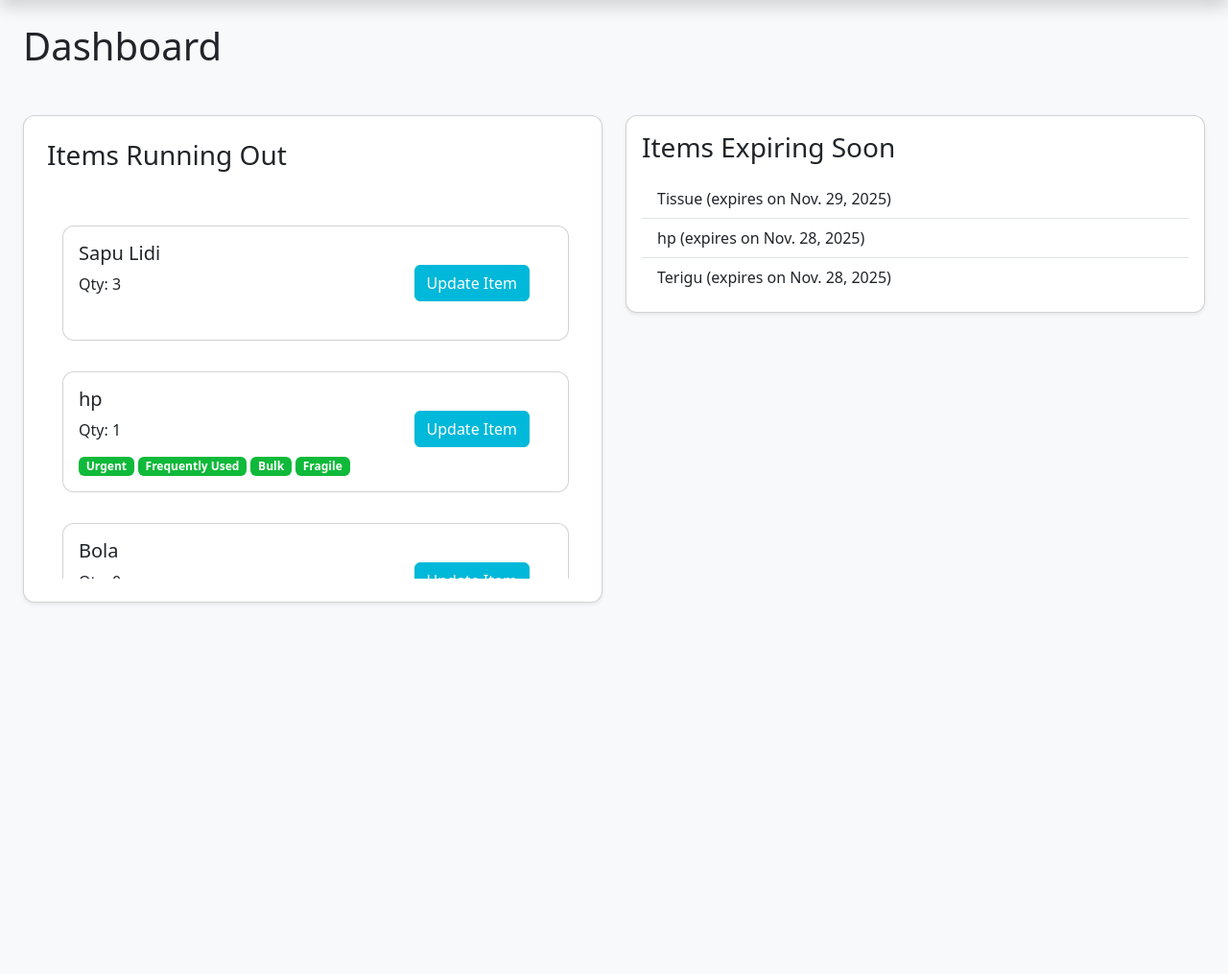
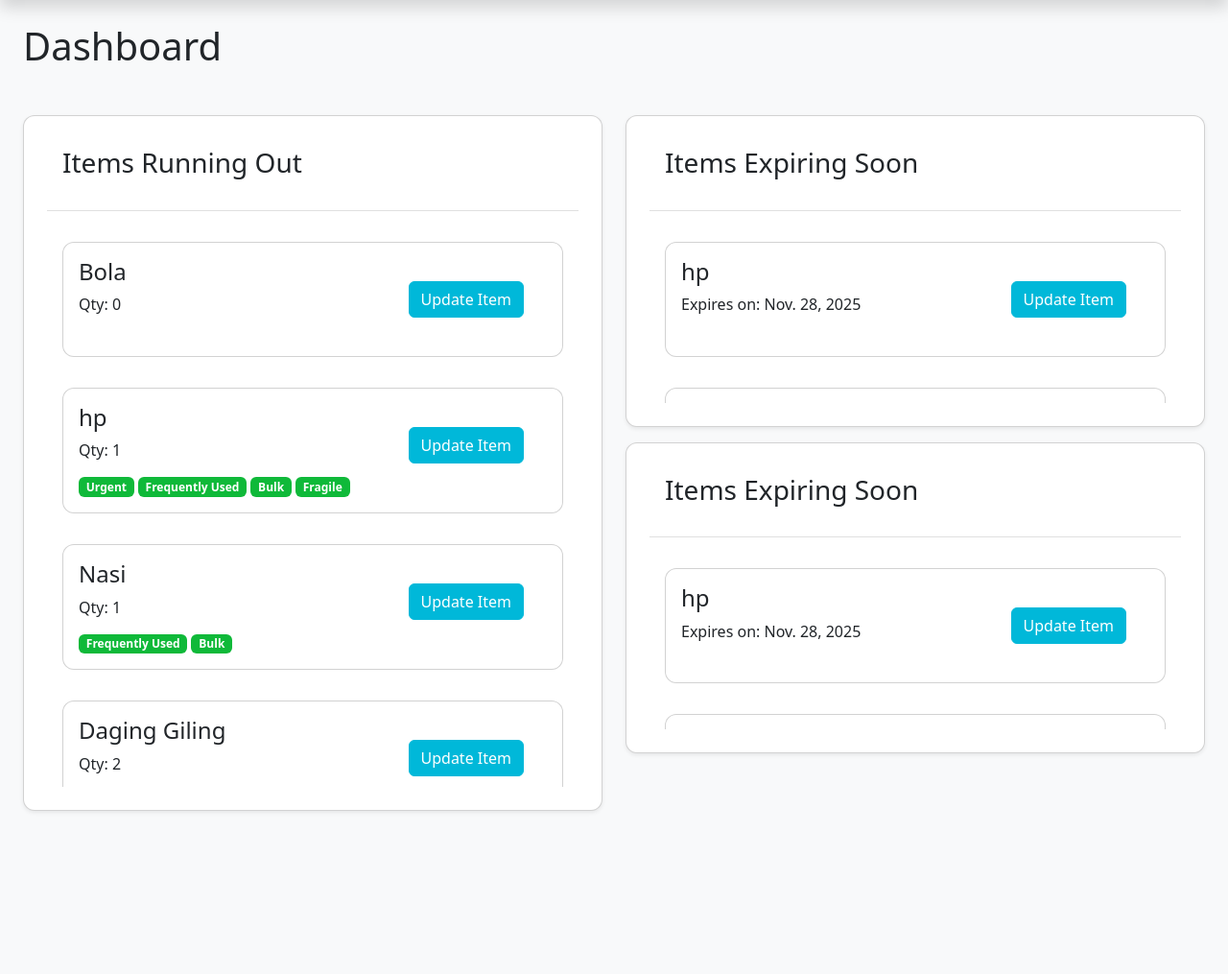
Before and after one commit to CaptainLilGuy/Homeventory, a Django app: page / in a window 1280 px wide. Shown: the part 120-1135 px from the top of the page at 96% size. Run offline with Django 5.2, Linux system fonts and the light colour scheme; a user stored in the database is signed in; data comes from the database, SQL or seed files in the repository; both versions use the stored data as it was after the commit; some libraries are stand-ins or nearby versions.

Commit message:
Furnished card designs and adding a new card on the home page (idk what to do with that space so imma put something there for now lol)

```diff
--- a/home/templates/home/index.html
+++ b/home/templates/home/index.html
@@ -6,22 +6,17 @@
     <div class="row">
         <div class="col-sm-6">
             <div class="card p-4 shadow-sm">
-                <h3 class="card-title mb-4">Items Running Out</h3>
-                <div class="card-body scrollable-card" style="max-height: 400px; overflow-y: auto; padding-bottom: 10px;">
-                    <!-- <ul class="list-group list-group-flush">
-                        {% for item in low_stock %}
-                            <li class="list-group-item">{{ item.item_name }} - {{ item.quantity }} left</li>
-                        {% empty %}
-                            <li class="list-group-item">No low stock items 🎉</li>
-                        {% endfor %}
-                    </ul> -->
+                <div class="card-header">
+                    <h3 class="card-title mb-4">Items Running Out</h3>
+                </div>
+                <div class="card-body scrollable-card-600">
                     {% for item in low_stock %}
                     <div class="row mt-3">
                         <div class="col mb-3">
                             <div class="card">
                                 <div class="card-body">
                                     <a class="btn btn-primary m-4 float-end" href="{% url 'item_edit' item.item_id %}">Update Item</a>
-                                    <h5 class="card-title">{{ item.item_name }}</h5>
+                                    <h4 class="card-title">{{ item.item_name }}</h4>
                                     <p class="card-text">Qty: {{ item.quantity }}</p>
                                     <div class="d-flex flex-wrap gap-1 mt-auto">
                                     {% if item.tags %}
@@ -40,17 +35,53 @@
                 </div>
             </div>
         </div>
-        <div class="col-sm-6 p3">
-            <div class="card shadow-sm">
-                <div class="card-body">
-                    <h3 class="card-title mb-3">Items Expiring Soon</h3>
-                    <ul class="list-group list-group-flush">
+        <div class="col-sm-6">
+            <div class="row-sm-6 mb-3">
+                <div class="card p-4 shadow-sm">
+                    <div class="card-header">
+                        <h3 class="card-title mb-4">Items Expiring Soon</h3>
+                    </div>
+                    <div class="card-body scrollable-card-200">
                         {% for item in soon_expiring %}
-                            <li class="list-group-item">{{ item.item_name }} (expires on {{ item.expiry_date }})</li>
+                        <div class="row mt-3">
+                            <div class="col mb-3">
+                                <div class="card">
+                                    <div class="card-body">
+                                        <a class="btn btn-primary m-4 float-end" href="{% url 'item_edit' item.item_id %}">Update Item</a>
+                                        <h4 class="card-title">{{ item.item_name }}</h4>
+                                        <p class="card-text">Expires on: {{ item.expiry_date }}</p>
+                                    </div>
+                                </div>
+                            </div>
+                        </div>
                         {% empty %}
-                            <li class="list-group-item">No items expiring soon</li>
+                            <p>No items expiring soon 🎉</p>
                         {% endfor %}
-                    </ul>
+                    </div>
+                </div>
+            </div>
+            <div class="row-sm-6">
+                <div class="card p-4 shadow-sm">
+                    <div class="card-header">
+                        <h3 class="card-title mb-4">Items Expiring Soon</h3>
+                    </div>
+                    <div class="card-body scrollable-card-200">
+                        {% for item in soon_expiring %}
+                        <div class="row mt-3">
+                            <div class="col mb-3">
+                                <div class="card">
+                                    <div class="card-body">
+                                        <a class="btn btn-primary m-4 float-end" href="{% url 'item_edit' item.item_id %}">Update Item</a>
+                                        <h4 class="card-title">{{ item.item_name }}</h4>
+                                        <p class="card-text">Expires on: {{ item.expiry_date }}</p>
+                                    </div>
+                                </div>
+                            </div>
+                        </div>
+                        {% empty %}
+                            <p>No items expiring soon 🎉</p>
+                        {% endfor %}
+                    </div>
                 </div>
             </div>
         </div>
--- a/home/views.py
+++ b/home/views.py
@@ -21,12 +21,12 @@
     soon_expiring = Inventory.objects.filter(
         household=household,
         expiry_date__lte=timezone.now() + timedelta(days=7)
-        )
+        ).order_by('expiry_date')
 
     low_stock = Inventory.objects.filter(
         household=household,
         quantity__lte=3
-        )
+        ).order_by('quantity')
 
     return render(request, 'home/index.html', {
         'soon_expiring': soon_expiring,
--- a/static/css/style.css
+++ b/static/css/style.css
@@ -42,9 +42,21 @@
     border-color: var(--bs-primary) !important;
 }
 
-.scrollable-card {
+.scrollable-card-600 {
+    max-height: 600px;
     overflow-y: auto;
-    padding-right: 10px; /* optional – prevents cutoff */
+    padding-bottom: 10px;
+}
+
+.scrollable-card-200 {
+    max-height: 200px;
+    overflow-y: auto;
+    padding-bottom: 10px;
+}
+
+.card-header {
+    background-color: #ffffff;
+    border-bottom: 1px solid #e0e0e0;
 }
 
 /* Tables */
--- a/templates/base.html
+++ b/templates/base.html
@@ -7,7 +7,7 @@
      <meta name="viewport" content="width=device-width, initial-scale=1.0">
     <title>{% block title %}Homeventory{% endblock %}</title>
     <link rel="stylesheet" href="{% static 'bootstrap/bootstrap.min.css' %}">
-    <link rel="stylesheet" href="{% static 'css/style.css' %}?v=3">
+    <link rel="stylesheet" href="{% static 'css/style.css' %}?v=1">
 </head>
 <body>
     <header class="bg-white">
```
Also changed, not shown: inventory/templates/inventory/item_list.html (+4 -3 lines), db.sqlite3.
